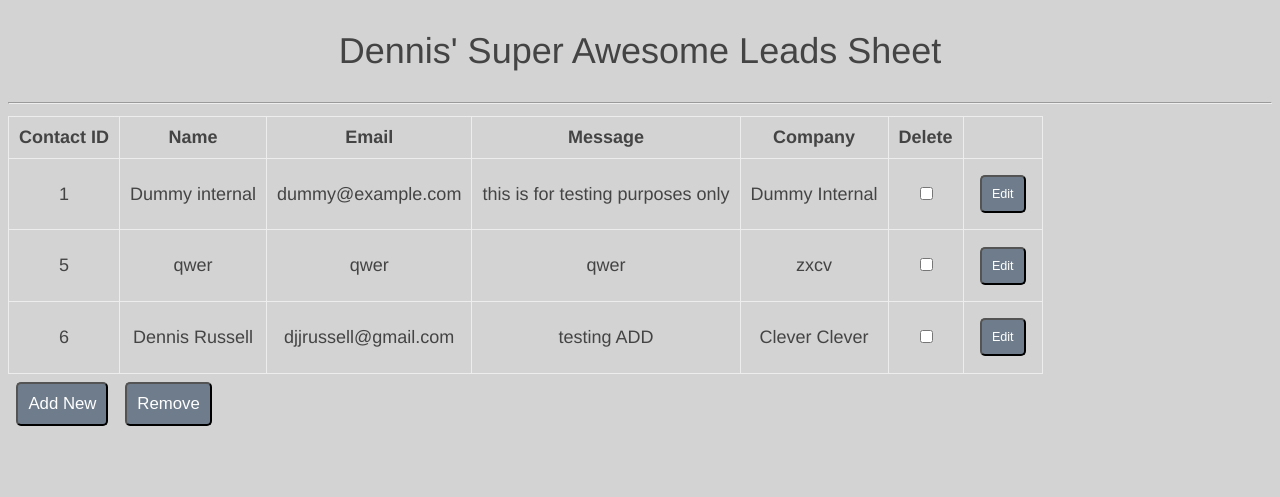
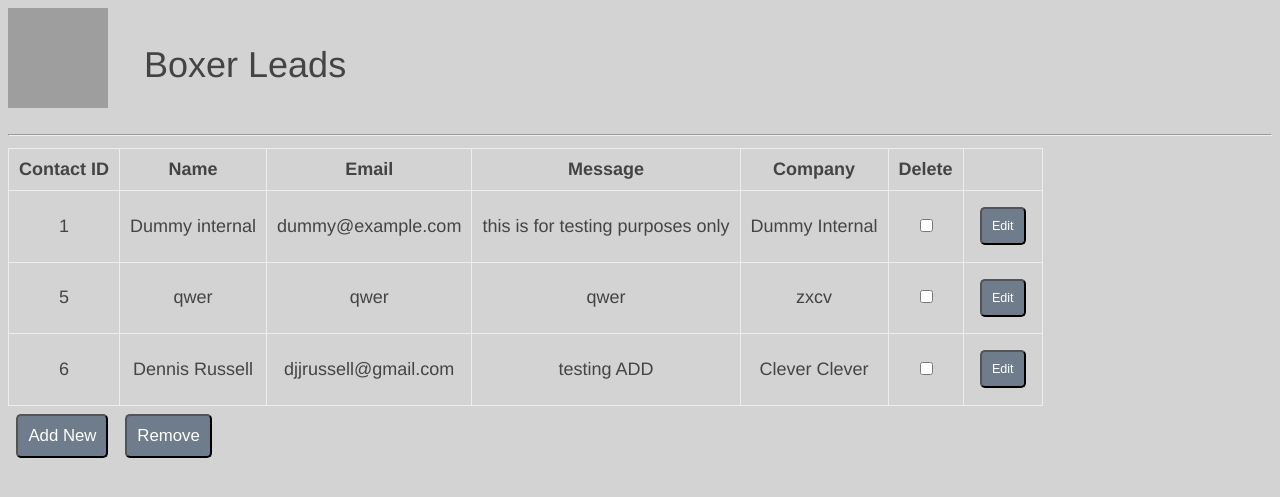
Before and after one commit to djjrussell/django-react-lead-sheet, a Django app: page / in a window 1280 px wide. Shown: the top 497 px of the page. Run offline with Django 3.2, Linux system fonts and the light colour scheme; data comes from the database, SQL or seed files in the repository; some libraries are stand-ins or nearby versions; grey boxes are pictures that could not be loaded.

Commit message:
sales and receipts not added, css added. all basic functionality exists

```diff
--- a/frontend/src/components/App.js
+++ b/frontend/src/components/App.js
@@ -177,8 +177,9 @@ class App extends Component {
         return (
             <React.Fragment>
                 <section>
+                    <div id="logoMain"/>
                     <h1>
-                        Dennis' Super Awesome Leads Sheet
+                        Boxer Leads
                     </h1>
                 </section>
                 <hr/>
@@ -195,7 +196,7 @@ class App extends Component {
                     </tr>
                     {this.state.data.map(contact => {
                         return (
-                            <tr>
+                            <tr className="actionableRow">
                                 <td key={contact.id}>{contact.id}</td>
                                 <td>{contact.lead_name}</td>
                                 <td>{contact.lead_email}</td>
--- a/frontend/static/styles/main.css
+++ b/frontend/static/styles/main.css
@@ -25,8 +25,10 @@ button {
 }
 
 h1 {
+    display: inline-block;
     font-weight: 100;
     text-align: center;
+    margin: 1em;
 }
 
 #dialog {
@@ -65,3 +67,22 @@ h1 {
     border: 1px solid #EDEDED;
     border-collapse: collapse;
 }
+
+#logoMain {
+    background-image: url("../images/boxer.svg");
+    height: 100px;
+    width: 100px;
+    float: left;
+    border: none !important;
+    stroke: grey;
+}
+
+svg {
+    fill: grey;
+    stroke: grey !important;
+}
+
+#mainDisplayTable tr.actionableRow:hover {
+    border: 3px solid #FFF;
+    cursor: pointer;
+}
```
Also changed, not shown: frontend/static/frontend/main.js.
